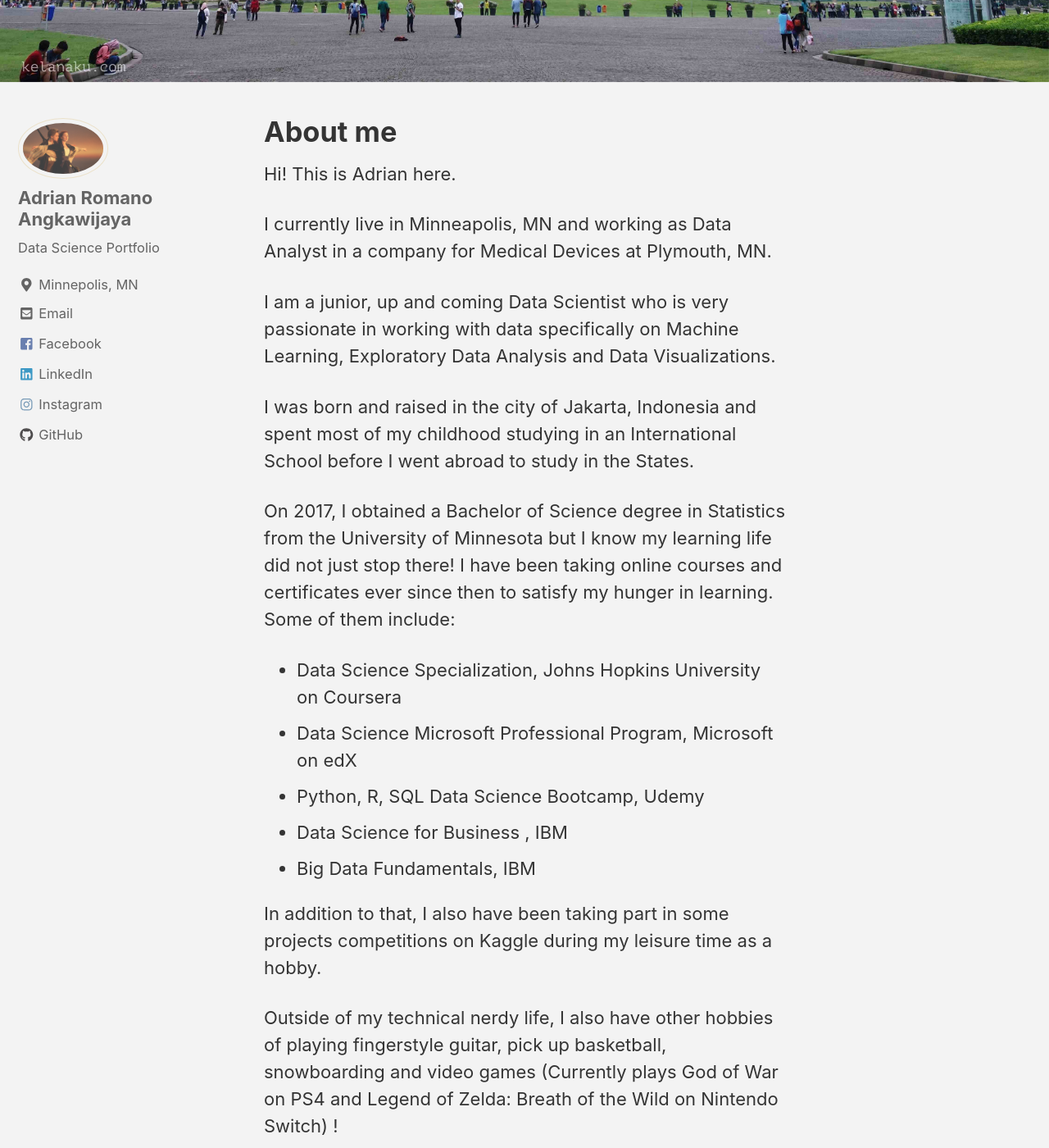
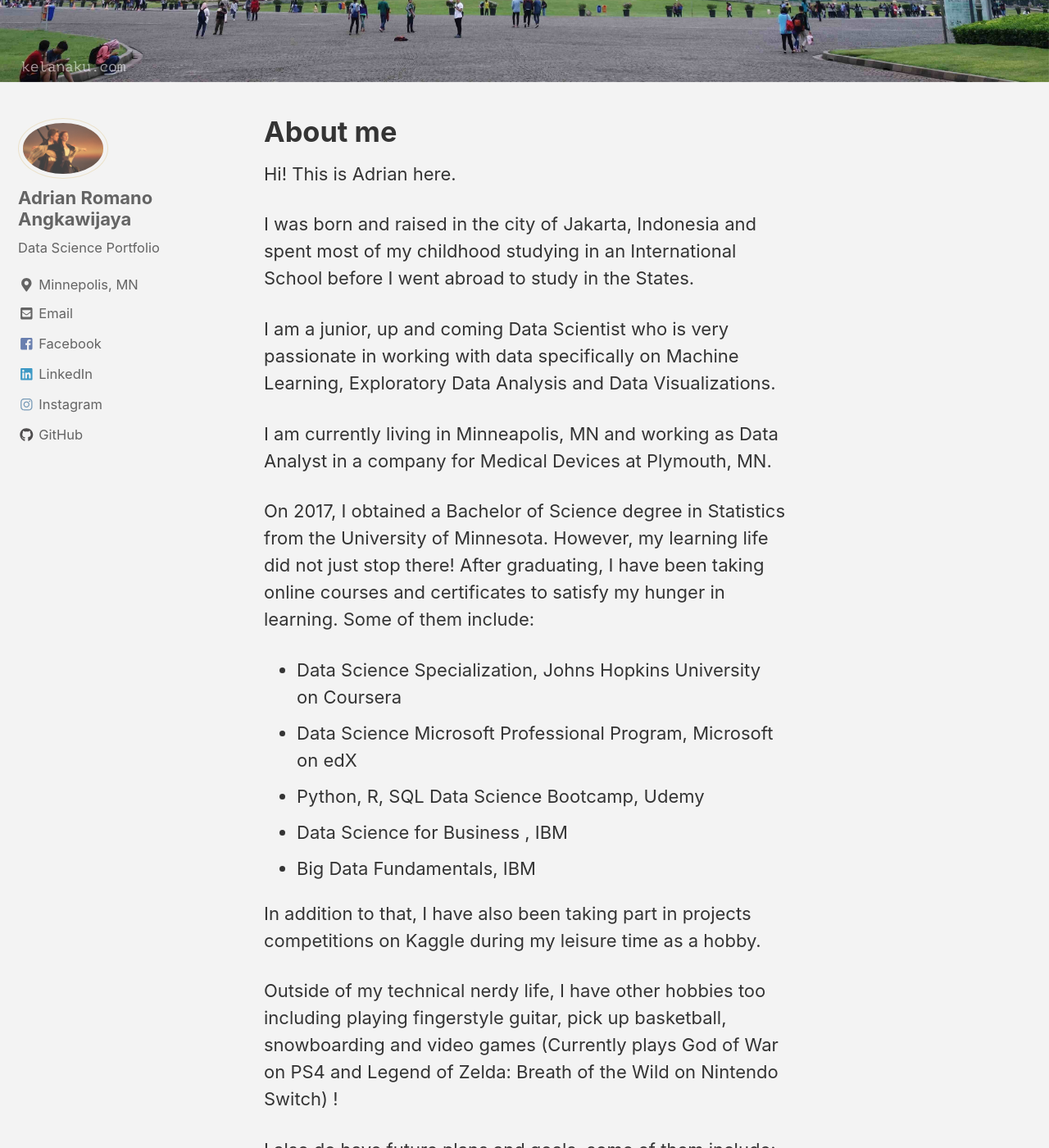
Before and after one commit to adrianromano/adrianromano.github.io, a Jekyll site: the page built from _pages/about.md, in a window 1280 px wide and 1400 px high, scrolled down 753 px. Shown: the whole window at 82% size. Built offline with Jekyll 4.4.1, drawn with Linux system fonts in a browser that asks for light colours; nearby versions of some CDN libraries.

Commit message:
new gith

```diff
--- a/_pages/about.md
+++ b/_pages/about.md
@@ -7,13 +7,13 @@ header:
 
 Hi! This is Adrian here.
 
-I currently live in Minneapolis, MN and working as Data Analyst in a company for Medical Devices at Plymouth, MN.
+I was born and raised in the city of Jakarta, Indonesia and spent most of my childhood studying in an International School before I went abroad to study in the States.
 
 I am a junior, up and coming Data Scientist who is very passionate in working with data specifically on Machine Learning, Exploratory Data Analysis and Data Visualizations.
 
-I was born and raised in the city of Jakarta, Indonesia and spent most of my childhood studying in an International School before I went abroad to study in the States.
+I am currently living in Minneapolis, MN and working as Data Analyst in a company for Medical Devices at Plymouth, MN.
 
-On 2017, I obtained a Bachelor of Science degree in Statistics from the University of Minnesota but I know my learning life did not just stop there! I have been taking online courses and certificates ever since then to satisfy my hunger in learning. Some of them include:
+On 2017, I obtained a Bachelor of Science degree in Statistics from the University of Minnesota. However, my learning life did not just stop there! After graduating, I have been taking online courses and certificates to satisfy my hunger in learning. Some of them include:
 
 - Data Science Specialization, Johns Hopkins University on Coursera
 - Data Science Microsoft Professional Program, Microsoft on edX
@@ -21,9 +21,9 @@ On 2017, I obtained a Bachelor of Science degree in Statistics from the Universi
 - Data Science for Business , IBM
 - Big Data Fundamentals, IBM
 
-In addition to that, I also have been taking part in some projects competitions on Kaggle during my leisure time as a hobby.
+In addition to that, I have also been taking part in projects competitions on Kaggle during my leisure time as a hobby.
 
-Outside of my technical nerdy life, I also have other hobbies of playing fingerstyle guitar, pick up basketball, snowboarding and video games (Currently plays God of War on PS4 and Legend of Zelda: Breath of the Wild on Nintendo Switch) !
+Outside of my technical nerdy life, I have other hobbies too including playing fingerstyle guitar, pick up basketball, snowboarding and video games (Currently plays God of War on PS4 and Legend of Zelda: Breath of the Wild on Nintendo Switch) !
 
 I also do have future plans and goals, some of them include:
 
```
